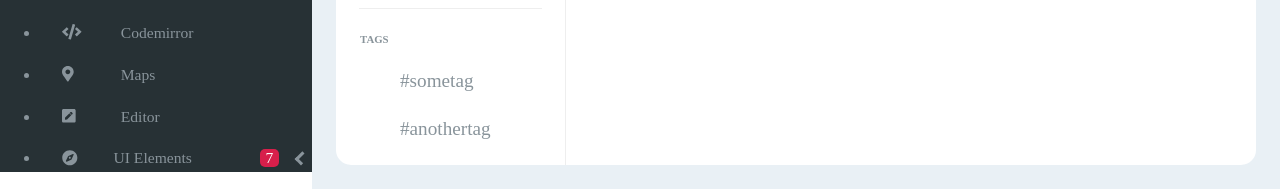
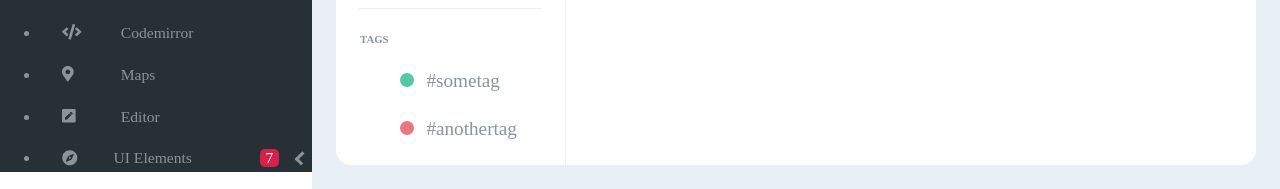
Before and after one commit to serCJm/react-admin-dashboard, a React (Create React App) app: page /inbox in a window 1280 px wide. Shown: the part 628-817 px from the top of the page. Built offline with nearby package versions, Linux system fonts and the light colour scheme.

Commit message:
Style tag items

```diff
--- a/src/index.css
+++ b/src/index.css
@@ -1804,6 +1804,17 @@ input, textarea {
         width: 2.2rem;
         text-align: center;
         color: #fff; }
+      .inbox .sidemenu .sidemenu-item .submenu-item-tag {
+        display: inline-block;
+        width: 1.2rem;
+        height: 1.2rem;
+        text-align: center;
+        margin-right: 1rem;
+        border-radius: 50%; }
+        .inbox .sidemenu .sidemenu-item .submenu-item-tag.tag-style1 {
+          background: #55c9a6; }
+        .inbox .sidemenu .sidemenu-item .submenu-item-tag.tag-style2 {
+          background: #ea7882; }
     .inbox .sidemenu .sidemenu-hr {
       margin-bottom: 2rem;
       width: 80%;
--- a/src/sass/modules/pages/mailbox/_inbox.sass
+++ b/src/sass/modules/pages/mailbox/_inbox.sass
@@ -93,6 +93,17 @@
                 width: 2.2rem
                 text-align: center
                 color: $white
+            .submenu-item-tag
+                display: inline-block
+                width: 1.2rem
+                height: 1.2rem
+                text-align: center
+                margin-right: 1rem
+                border-radius: 50%
+                &.tag-style1
+                    background: rgb(85, 201, 166)
+                &.tag-style2
+                    background: rgb(234, 120, 130)
         .sidemenu-hr
             margin-bottom: 2rem
             width: 80%
```
Also changed, not shown: 1 other file (tests, documents, lock files or other folders).
